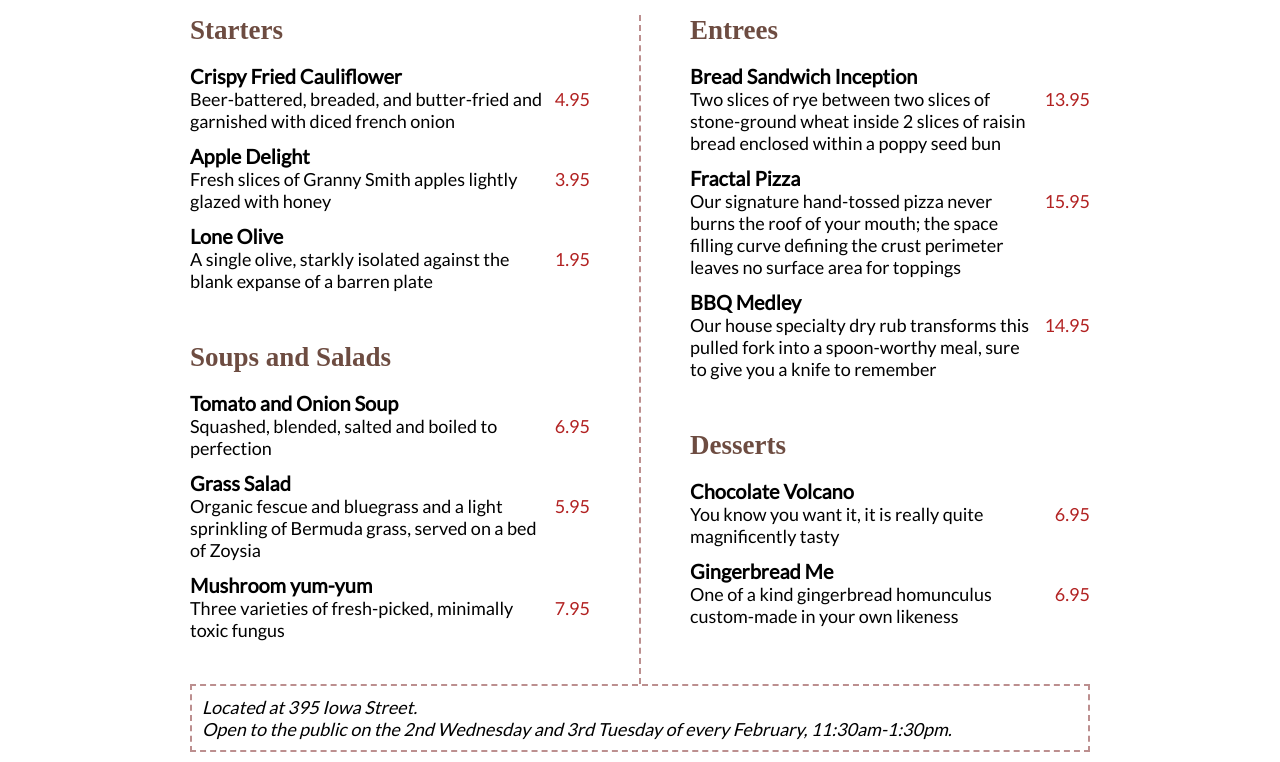
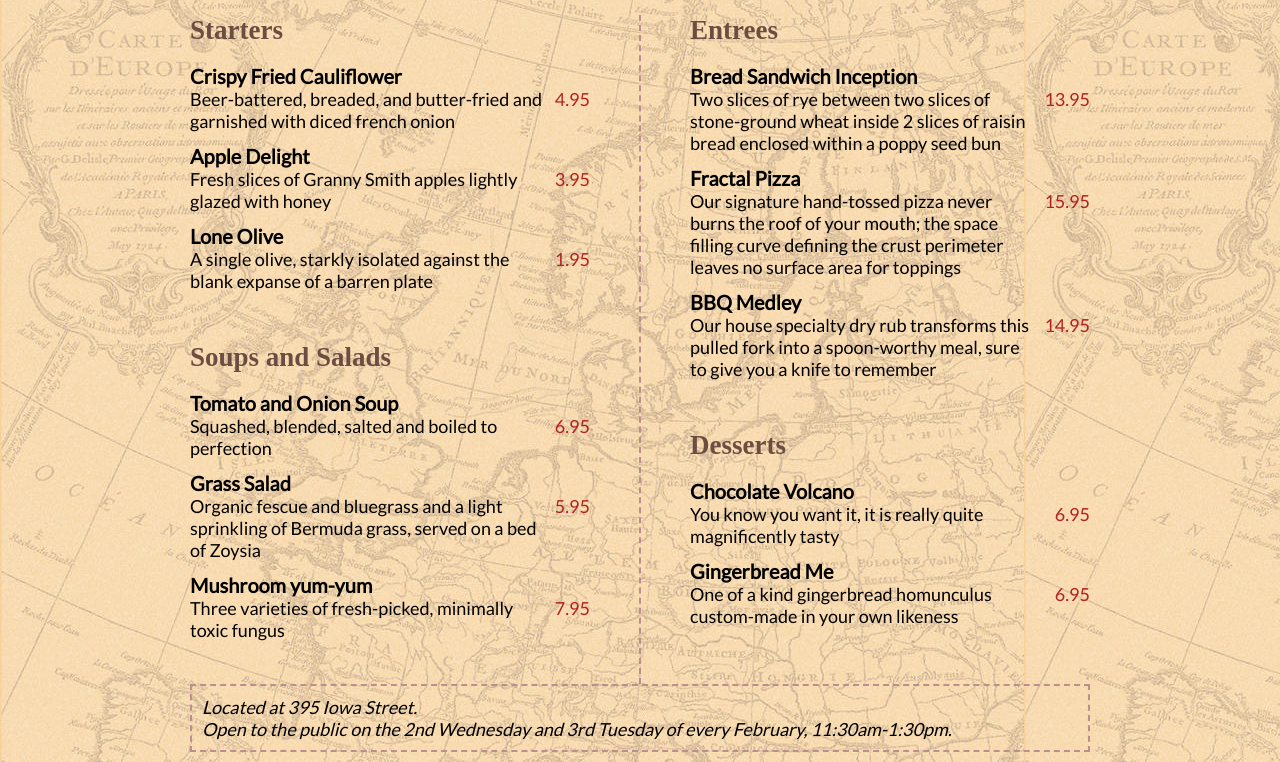
Before and after one commit to Kenzie-Academy-Brasil-Developers/estilizando-menu-restaurante-sprint-2-caioclavico, a plain HTML site: page index.html in a window 1280 px wide. Shown: the part 118-880 px from the top of the page. Drawn offline with Linux system fonts and the light colour scheme; the site is published under a folder, as on GitHub Pages, so addresses that start at the root find nothing; a web font is replaced by a local one.

Commit message:
fix background img

```diff
--- a/src/style1.css
+++ b/src/style1.css
@@ -6,7 +6,7 @@ nav {font-family: sans-serif; font-size: 10px;}
 body {
     font-family: lato;
     font-size: 18px;
-    background: url(/src/img/map-bg.jpg);
+    background: url('../src/img/map-bg.jpg');
 }
 
 
```
